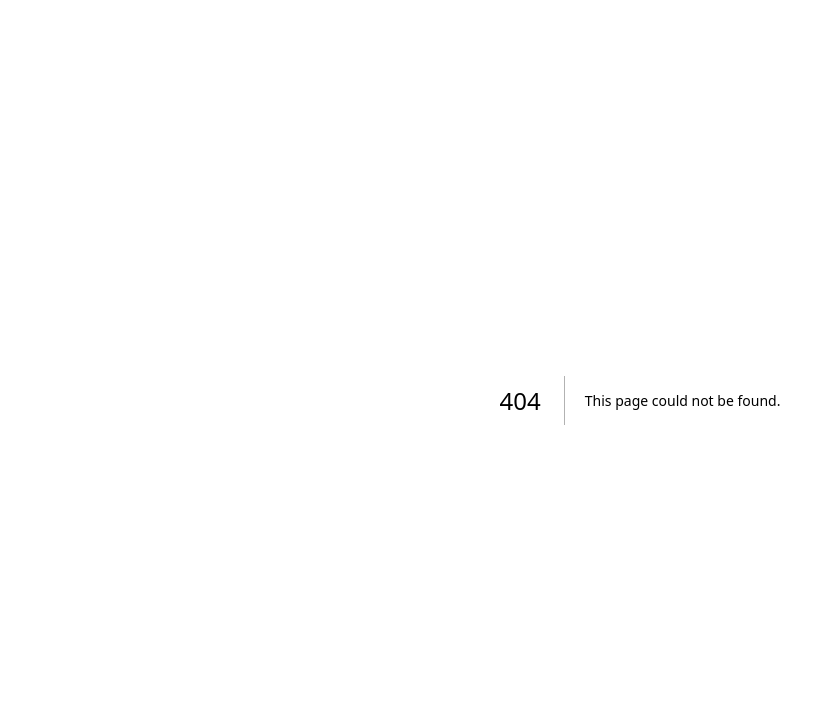
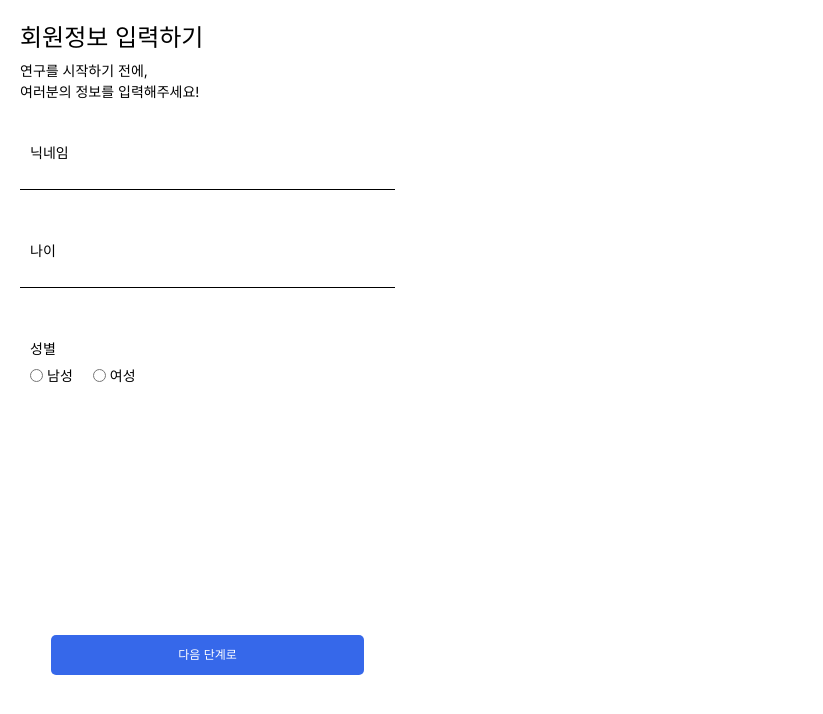
Before and after one commit to tankboyy/romance-lab-front, a Next.js app: page /signUp/profile in a window 1280 px wide. Before the commit this address had no page. Shown: the top 714 px of the page, without its empty margins (0-823 px from the left). Built offline with nearby package versions, Linux system fonts and the light colour scheme.

Commit message:
feat: Add
회원가입 - 회원정보입력하기 ui 90% 완성

```diff
--- a/src/app/signUp/InputComponent.tsx
+++ b/src/app/signUp/InputComponent.tsx
@@ -11,8 +11,8 @@ type propsType = {
 
 export default function InputComponent(props: propsType) {
 	const [isFail, setIsFail] = useState(true);
+	const [inputValue, setInputValue] = useState<string>("");
 	const [isFail2, setIsFail2] = useState(true);
-	const [inputValue, setInputValue] = useState<string>("");
 	const [input2Value, setInput2Value] = useState<string>("");
 	const [open, setOpen] = useState(false);
 
--- /dev/null
+++ b/src/app/signUp/profile/inputComponent.tsx
@@ -0,0 +1,41 @@
+'use client';
+import React, {useState} from 'react';
+
+type propsType = {
+	title: string
+	hide?: boolean
+	failText: string
+	successText: string
+	min?: number
+	max?: number
+	placeHolder?: string
+};
+
+
+export default function InputComponent(props: propsType) {
+	const [isFail, setIsFail] = useState(true);
+	const [inputValue, setInputValue] = useState<string>("");
+	return (
+		<div>
+			<div className="mb-[40px]">
+				<label className="text-left text-[14px] pl-[10px] pb-[4px]">{props.title}</label>
+				<div
+					className="border-b-[1px] border-b-[solid] border-b-[#000] pb-[5px] pl-[10px] relative z-[10] flex">
+					<input
+						className="w-full"
+						placeholder={props.placeHolder}
+						type={props.hide ? 'password' : ''}
+						value={inputValue}
+						maxLength={props.max && props.max}
+						minLength={props.min && props.min}
+						onChange={(value) => setInputValue(value.target.value)}
+					/>
+				</div>
+				<div className="pl-[10px] pt-[10px]">
+					<p
+						className={isFail ? "text-[#E84E4E] text-[12px]" : "text-[12px] text-[#3668EA]"}>{isFail ? props.failText : props.successText}</p>
+				</div>
+			</div>
+		</div>
+	);
+}
--- /dev/null
+++ b/src/app/signUp/profile/oneStep.tsx
@@ -0,0 +1,50 @@
+'use client';
+
+import React from 'react';
+import InputComponent from "./inputComponent";
+
+type propsType = {
+	setStep: (value: (((prevState: number) => number) | number)) => void;
+};
+
+export default function OneStep(props: propsType) {
+	return (
+		<div>
+			<div className="text-[14px]">
+				<p className="text-[24px] mb-1">
+					회원정보 입력하기
+				</p>
+				<p>
+					연구를 시작하기 전에,
+				</p>
+				<p>여러분의 정보를 입력해주세요!</p>
+			</div>
+			<div className="mt-[40px] text-[14px]">
+				<InputComponent failText="" successText="" title="닉네임" min={2} max={6}/>
+				<InputComponent failText="" successText="" title="나이"/>
+				<div className="pl-[10px]">
+					<p className="mb-[6px]">성별</p>
+					<div className="items-start flex space-x-[20px]">
+						<div className="flex">
+							<input name="gender" type="radio"/>
+							<p className="ml-1">남성</p>
+						</div>
+						<div className="flex">
+							<input name="gender" type="radio"/>
+							<p className="ml-1">여성</p>
+						</div>
+					</div>
+				</div>
+			</div>
+			<div className="flex justify-center">
+				<button
+					className="w-5/6 h-[40px] rounded-[5px] bg-[#3668EA] absolute bottom-3 text-[#FFF] text-[12px]"
+					// disabled={true}
+					onClick={() => props.setStep(2)}
+				>
+					<p>다음 단계로</p>
+				</button>
+			</div>
+		</div>
+	);
+}
--- /dev/null
+++ b/src/app/signUp/profile/page.tsx
@@ -0,0 +1,21 @@
+'use client';
+
+import React, {useState} from 'react';
+import InputComponent from "./inputComponent";
+import OneStep from "./oneStep";
+import TwoStep from "./twoStep";
+import ThreeStep from "./threeStep";
+
+type propsType = {};
+
+export default function Page(props: propsType) {
+	const [step, setStep] = useState<number>(1);
+	return (
+		<div className="w-[375px] h-[667px] relative m-[20px]">
+			{step === 1 ?
+				<OneStep setStep={setStep}/> : step === 2 ?
+					<TwoStep setStep={setStep}/> : <ThreeStep/>
+			}
+		</div>
+	);
+}
--- /dev/null
+++ b/src/app/signUp/profile/threeStep.tsx
@@ -0,0 +1,49 @@
+'use client';
+
+import React from 'react';
+import InputComponent from "./inputComponent";
+
+type propsType = {};
+
+export default function ThreeStep(props: propsType) {
+	return (
+		<div>
+			<div className="text-[14px] mb-[40px]">
+				<p className="text-[24px] mb-1">
+					회원정보 입력하기
+				</p>
+				<p>
+					연구를 시작하기 전에,
+				</p>
+				<p>여러분의 정보를 입력해주세요!</p>
+			</div>
+			<div>
+				<InputComponent failText="" successText="" title="연인의 닉네임" min={2} max={6} placeHolder="연인의 닉네임을 입력해주세요"/>
+				<InputComponent failText="" successText="" title="연인의 나이" placeHolder="연인의 나이를 입력해주세요"/>
+				<div className="pl-[10px] mb-[40px]">
+					<p className="mb-[6px]">연인의 성별</p>
+					<div className="items-start flex space-x-[20px]">
+						<div className="flex">
+							<input name="gender" type="radio"/>
+							<p className="ml-1">남성</p>
+						</div>
+						<div className="flex">
+							<input name="gender" type="radio"/>
+							<p className="ml-1">여성</p>
+						</div>
+					</div>
+				</div>
+				<InputComponent failText="" successText="" title="연애 시작날짜" placeHolder="여러분의 사랑이 시작된 날짜를 입력해주세요"/>
+			</div>
+			<div className="flex">
+				<button
+					className={!true ? "w-full h-[40px] rounded-[5px] bg-[#3668EA] text-[#FFF] text-[12px] absolute bottom-3" : "w-full h-[40px] rounded-[5px] bg-[#D9D9D9] text-[#FFF] text-[12px] absolute bottom-3"}
+					disabled={true}
+					onClick={() => alert("끝")}
+				>
+					<p>회원정보 입력 완료하기</p>
+				</button>
+			</div>
+		</div>
+	);
+}
--- /dev/null
+++ b/src/app/signUp/profile/twoStep.tsx
@@ -0,0 +1,76 @@
+import React, {useEffect, useState} from 'react';
+
+type propsType = { setStep: (value: (((prevState: number) => number) | number)) => void; };
+
+export default function TwoStep(props: propsType) {
+	const [already, setAlready] = useState(false);
+	const [inputValue, setInputValue] = useState("");
+	const [checking, setChecking] = useState(false);
+
+	useEffect(() => {
+		if (inputValue.length === 6) setChecking(true);
+		else setChecking(false);
+	}, [inputValue]);
+
+	return (
+		<div>
+			<div className="text-[14px] mb-[40px]">
+				<p className="text-[24px] mb-1">
+					회원정보 입력하기
+				</p>
+				<p>
+					연구를 시작하기 전에,
+				</p>
+				<p>여러분의 정보를 입력해주세요!</p>
+			</div>
+			<div className="text-center space-y-[15px] mb-[40px]">
+				<p>연인이 이미 애정연구소를 이용하고 있나요?</p>
+				<div className="flex justify-center space-x-[10px] text-[16px]">
+					<button
+						className={already ? "w-[165px] h-[40px] rounded-[5px] border-[1px] border-black border-solid" : "w-[165px] h-[40px] rounded-[5px] border-[1px] border-[#E2E2E2] border-solid text-[#AAA]"}
+						onClick={() => setAlready(true)}
+					>
+						<p>
+							예
+						</p>
+					</button>
+					<button
+						className={!already ? "w-[165px] h-[40px] rounded-[5px] border-[1px] border-black border-solid" : "w-[165px] h-[40px] rounded-[5px] border-[1px] border-[#E2E2E2] border-solid text-[#AAA]"}
+						onClick={() => setAlready(false)}
+					>
+						<p>
+							아니요
+						</p>
+					</button>
+				</div>
+			</div>
+			{
+				already &&
+          <div>
+              <p className="pl-[5px]">회원코드</p>
+              <div className="border-b-[1px] border-black border-b-solid pb-[2px] pl-[5px] flex justify-between">
+                  <input type="text" value={inputValue} placeholder="연인의 회원코드를 입력해주세요" className="w-4/6"
+                         onChange={(value) => setInputValue(value.target.value)}/>
+                  <button
+                      className={checking ? "w-[50px] h-[20px] bg-[#3668EA] rounded-[5px] text-[11px] text-[#FFF]" : "w-[50px] h-[20px] bg-[#D9D9D9] rounded-[5px] text-[11px]"}
+                      onClick={() => alert("클릭")}
+                  >
+                      <p>확인</p>
+                  </button>
+              </div>
+              <p className="text-[#E84E4E] text-[12px]">회원코드가 유효하지 않아요.</p>
+              <p className="text-[#3668EA] text-[12px]">회원코드가 인증됐어요.</p>
+          </div>
+			}
+			<div className="flex justify-center">
+				<button
+					className="w-5/6 h-[40px] rounded-[5px] bg-[#3668EA] absolute bottom-3 text-[#FFF] text-[12px]"
+					// disabled={true}
+					onClick={() => props.setStep(3)}
+				>
+					<p>다음 단계로</p>
+				</button>
+			</div>
+		</div>
+	);
+}
```
